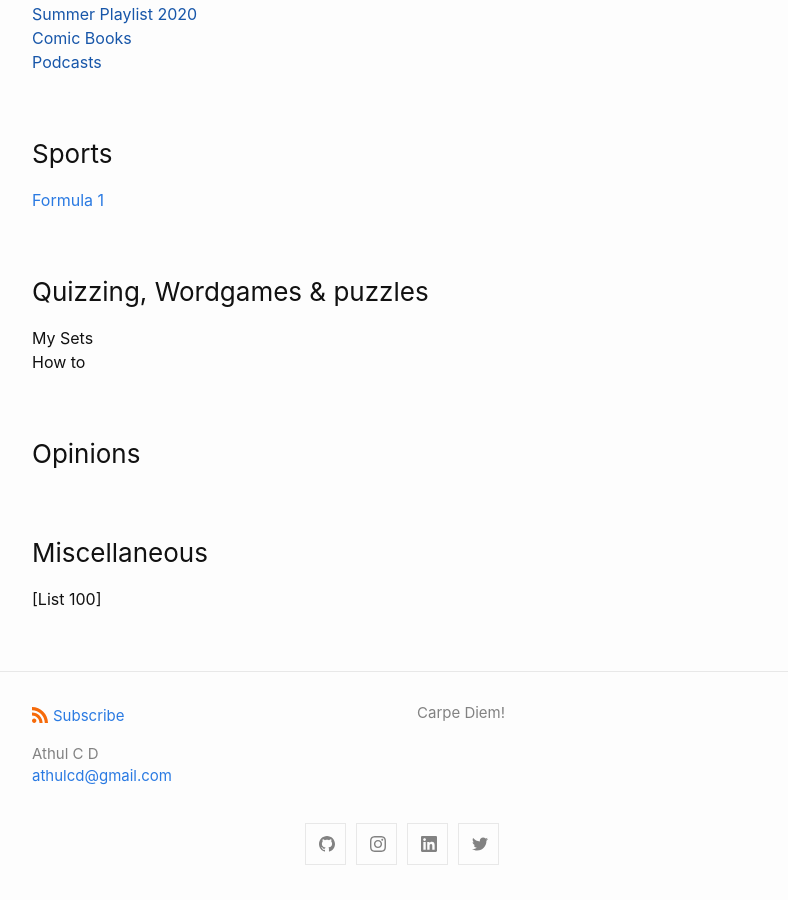
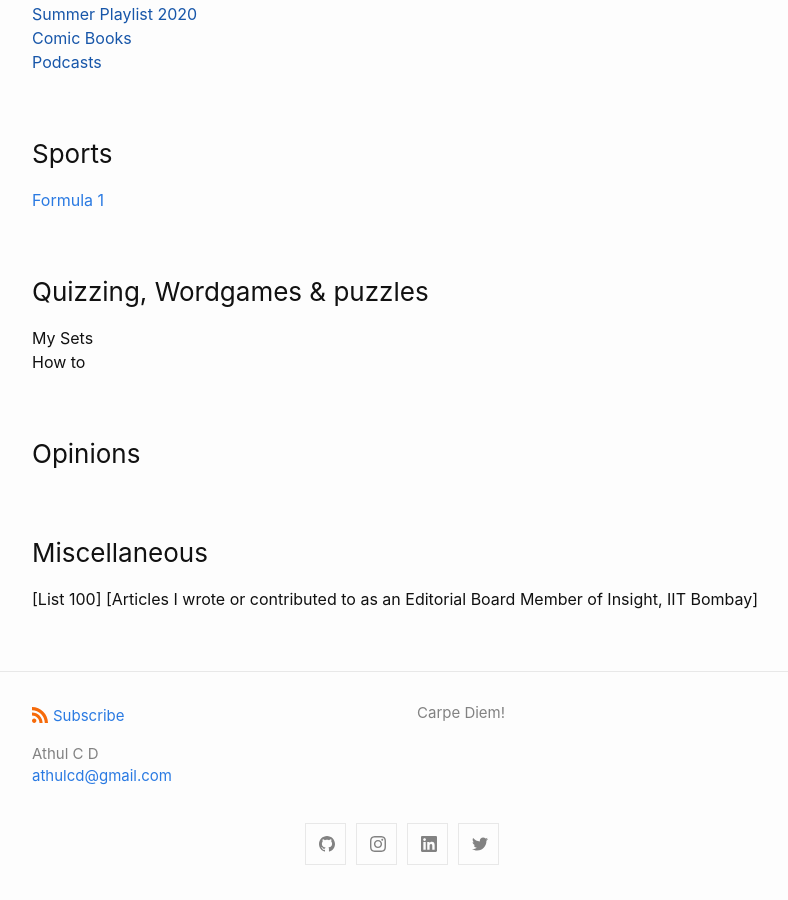
Before and after one commit to athulcd/athulcd.github.io, a Jekyll site: the page built from blog.md, in a window 1280 px wide and 900 px high, scrolled down 660 px. Shown: the whole window, without its empty margins (238-1026 px from the left). Built offline with Jekyll 4.4.1, drawn with Linux system fonts in a browser that asks for light colours.

Commit message:
Update blog.md

```diff
--- a/blog.md
+++ b/blog.md
@@ -12,6 +12,7 @@ permalink: /blog/
 []()
 
 ### Social Sciences
+[]()
 
 ### Art & Literature
 [Reading List 2020]()
@@ -24,7 +25,7 @@ permalink: /blog/
 
 ### Sports
 [Formula 1](https://athulcd.github.io/blog/Formula1)
-
+[]()
 
 ### Quizzing, Wordgames & puzzles
 My Sets
@@ -32,8 +33,9 @@ How to
 
 
 ### Opinions
-
+[]()
 
 
 ### Miscellaneous
 [List 100]
+[Articles I wrote or contributed to as an Editorial Board Member of Insight, IIT Bombay]
```
